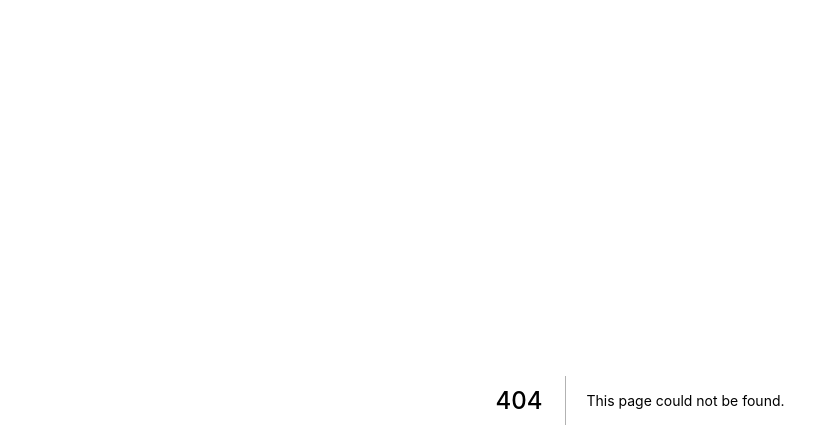
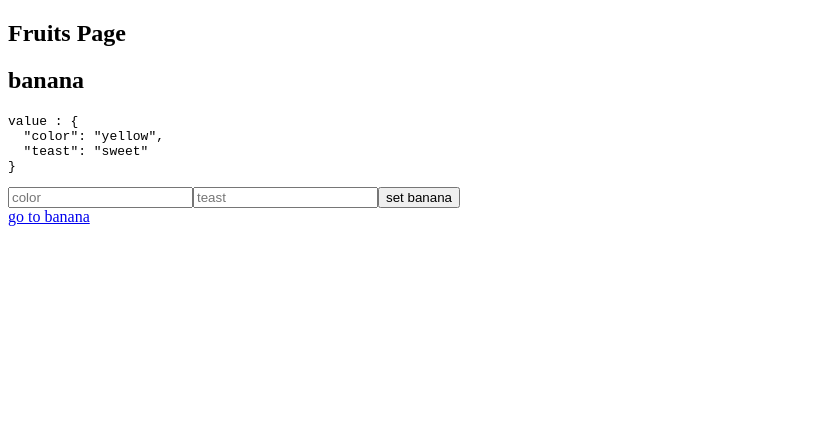
Before and after one commit to mohajerimasoud/learn-nextauth, a Next.js app: page /fruits in a window 1280 px wide. Before the commit this address had no page. Shown: the top 448 px of the page, without its empty margins (0-839 px from the left). Built offline with nearby package versions, Linux system fonts and the light colour scheme.

Commit message:
add recoil

```diff
--- /dev/null
+++ b/atoms/banana.atom.js
@@ -0,0 +1,9 @@
+import { atom } from "recoil";
+
+export const bananaAtom = atom({
+  key: "banana",
+  default: {
+    color: "yellow",
+    teast: "sweet",
+  },
+});
--- a/package.json
+++ b/package.json
@@ -13,7 +13,8 @@
     "next": "12.1.6",
     "next-auth": "^4.6.1",
     "react": "18.2.0",
-    "react-dom": "18.2.0"
+    "react-dom": "18.2.0",
+    "recoil": "^0.7.4"
   },
   "devDependencies": {
     "eslint": "8.18.0",
--- a/pages/_app.js
+++ b/pages/_app.js
@@ -1,13 +1,15 @@
 import { SessionProvider } from "next-auth/react";
 import { useState } from "react";
-import { useSession } from "next-auth/react";
+import { RecoilRoot } from "recoil";
 
 function MyApp({ Component, pageProps }) {
   const [interval, setInterval] = useState(1000000);
 
   return (
     <SessionProvider session={pageProps.session} refetchInterval={interval}>
-      <Component {...pageProps} />
+      <RecoilRoot>
+        <Component {...pageProps} />
+      </RecoilRoot>
     </SessionProvider>
   );
 }
--- /dev/null
+++ b/pages/banana.js
@@ -0,0 +1,17 @@
+import Link from "next/link";
+import React from "react";
+import { useRecoilValue } from "recoil";
+import { bananaAtom } from "../atoms/banana.atom";
+const Banana = () => {
+  const banana = useRecoilValue(bananaAtom);
+  return (
+    <div>
+      <pre>Banana :{JSON.stringify(banana, null, 2)}</pre>
+      <div>
+        <Link href={"/fruits"}>go to fruits</Link>
+      </div>
+    </div>
+  );
+};
+
+export default Banana;
--- /dev/null
+++ b/pages/fruits.js
@@ -0,0 +1,34 @@
+import Link from "next/link";
+import React, { useRef } from "react";
+import { useRecoilState } from "recoil";
+import { bananaAtom } from "../atoms/banana.atom";
+
+const Fruits = () => {
+  const teastRef = useRef(null);
+  const colorRef = useRef(null);
+
+  const [banana, setbanana] = useRecoilState(bananaAtom);
+
+  const setValue = () => {
+    setbanana({
+      color: colorRef.current.value || banana.color,
+      teast: teastRef.current.value || banana.teast,
+    });
+  };
+
+  return (
+    <div>
+      <h2>Fruits Page</h2>
+      <h2>banana</h2>
+      <pre>value : {JSON.stringify(banana, null, 2)}</pre>
+      <input type="text" placeholder="color" ref={colorRef} />
+      <input type="text" placeholder="teast" ref={teastRef} />
+      <button onClick={setValue}>set banana</button>
+      <div>
+        <Link href={"/banana"}>go to banana</Link>
+      </div>
+    </div>
+  );
+};
+
+export default Fruits;
```
Also changed, not shown: 1 other file (tests, documents, lock files or other folders).
